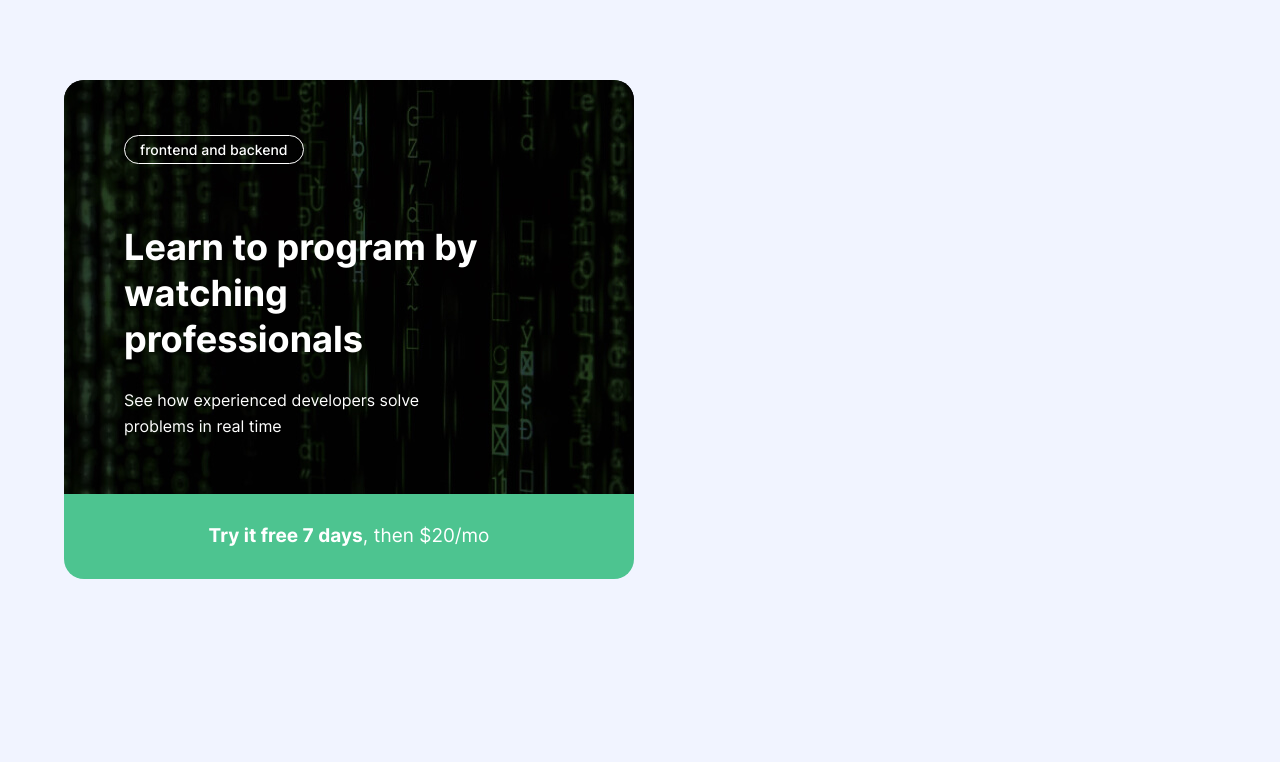
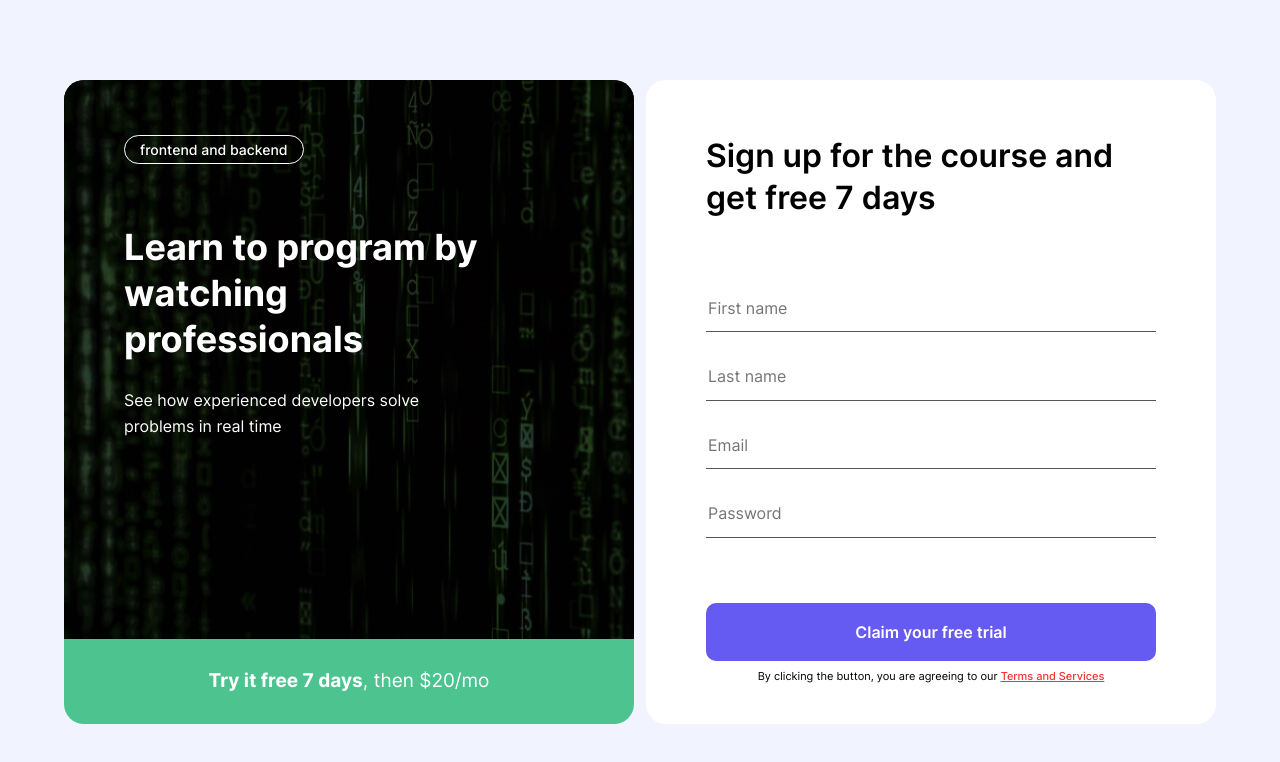
Before and after one commit to frontendtester/intro-form, a plain HTML site: page index.html in a window 1280 px wide. Drawn offline with Linux system fonts and the light colour scheme.

Commit message:
Add signup-form

```diff
--- a/css/styles.css
+++ b/css/styles.css
@@ -77,6 +77,11 @@ img {
   height: auto;
 }
 
+*:focus {
+  outline: 2px dotted var(--purple);
+  outline-offset: 3px;
+}
+
 
 /* CONTAINER */
 .container {
@@ -97,10 +102,13 @@ img {
 }
 
 
+/* INTRO-PAGE */
 .intro-page {
   display: flex;
 }
 
+
+/* HERO */
 .hero {
   --text-color: #fff;
 
@@ -155,3 +163,71 @@ img {
   font-size: 19px;
   text-align: center;
 }
+
+
+/* SIGNUP-FORM */
+.signup-form {
+  width: 100%;
+  max-width: 570px;
+  padding: 55px 60px 40px;
+  margin-left: 12px;
+  border-radius: 20px;
+  overflow: hidden;
+  background-color: #fff;
+}
+
+.signup-form-heading {
+  margin-top: 0;
+  margin-bottom: 65px;
+  font-size: 32px;
+  line-height: 42px;
+  font-weight: 600;
+}
+
+.signup-form-fields {
+  display: flex;
+  flex-direction: column;
+  margin-bottom: 65px;
+}
+
+.signup-form-field {
+  padding-top: 15px;
+  padding-bottom: 14px;
+  border: 0;
+  border-bottom: 1px solid #555;
+  color: #555;
+}
+
+.signup-form-field:not(:last-child) {
+  margin-bottom: 20px;
+}
+
+.signup-form-field:focus {
+  border-color: #000;
+  font-weight: 600;
+  color: #000;
+}
+
+.signup-form-submit {
+  display: block;
+  width: 100%;
+  padding: 20px;
+  border: 0;
+  margin-bottom: 8px;
+  border-radius: 10px;
+  background-color: var(--purple);
+  font-weight: 600;
+  color: #fff;
+  cursor: pointer;
+}
+
+.signup-form-notice {
+  font-size: 11px;
+  line-height: 15px;
+  text-align: center;
+}
+
+.signup-form-notice-link {
+  font-weight: 500;
+  color: var(--red);
+}
--- a/index.html
+++ b/index.html
@@ -26,7 +26,18 @@
         </div>
 
 
-        <!-- REGISTRATION-FORM -->
+        <!-- SIGNUP-FORM -->
+        <form class="signup-form" action="https://echo.htmlacademy.ru" method="POST">
+          <h2 class="signup-form-heading">Sign up for the course and get free 7 days</h2>
+          <div class="signup-form-fields">
+            <input class="signup-form-field" type="text" name="name" placeholder="First name" aria-label="Name" required>
+            <input class="signup-form-field" type="text" name="last_name" placeholder="Last name" aria-label="Last name" required>
+            <input class="signup-form-field" type="email" name="email" placeholder="Email" aria-label="Email" required>
+            <input class="signup-form-field" type="password" name="password" placeholder="Password" aria-label="Password" required>
+          </div>
+          <button class="signup-form-submit" type="submit">Claim your free trial</button>
+          <div class="signup-form-notice">By clicking the button, you are agreeing to our <a class="signup-form-notice-link" href="#">Terms and Services</a></div>
+        </form>
       </div>
     </div>
   </div>
```
